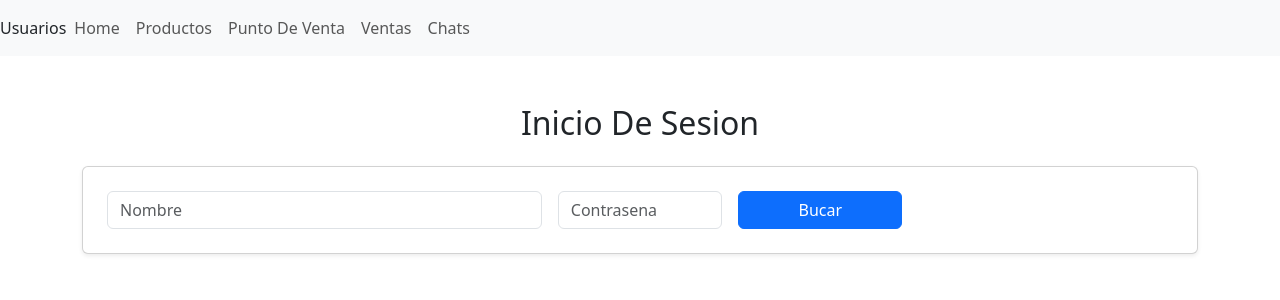
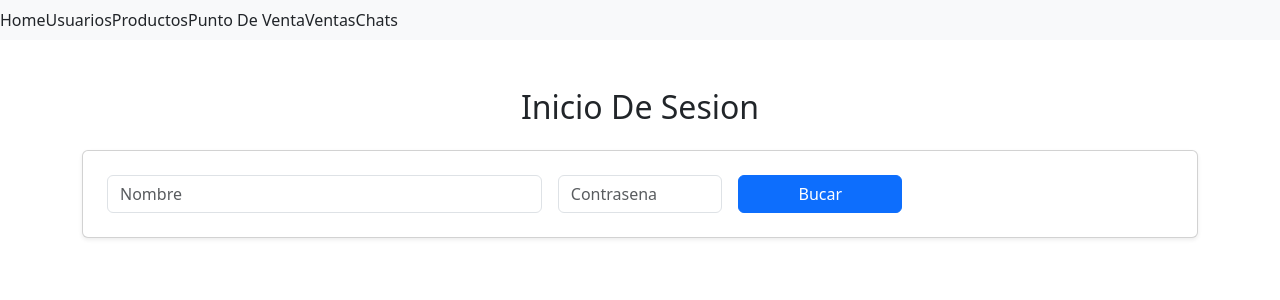
Before and after one commit to Dario-Dzul789/FrontendAngular, an Angular app: page / in a window 1280 px wide. Shown: the top 300 px of the page. Built offline with nearby package versions, Linux system fonts and the light colour scheme.

Commit message:
commit12

```diff
--- a/src/app/app.component.html
+++ b/src/app/app.component.html
@@ -1,27 +1,12 @@
 <!-- A grey horizontal navbar that becomes vertical on small screens -->
 <nav class="navbar navbar-expand-sm bg-light">
+  <a class="nav-link" href="">Home</a>
   <a class="nav-link" routerLink="/usuarios">Usuarios</a>
-    <!-- Links -->
-    <ul class="navbar-nav">
-      <li class="nav-item">
-        <a class="nav-link" href="">Home</a>
-      </li>
-      <li class="nav-item">
+  <a class="nav-link" href="/productos">Productos</a>
+  <a class="nav-link" href="/pv">Punto De Venta</a>
+  <a class="nav-link" href="/ventas">Ventas</a>
+  <a class="nav-link" href="/chats">Chats</a>
 
-      </li>
-      <li class="nav-item">
-        <a class="nav-link" href="/productos">Productos</a>
-      </li>
-      <li class="nav-item">
-        <a class="nav-link" href="/pv">Punto De Venta</a>
-      </li>
-      <li class="nav-item">
-        <a class="nav-link" href="/ventas">Ventas</a>
-      </li>
-      <li class="nav-item">
-        <a class="nav-link" href="/chats">Chats</a>
-      </li>
-    </ul>
 
   </nav>
 
```
